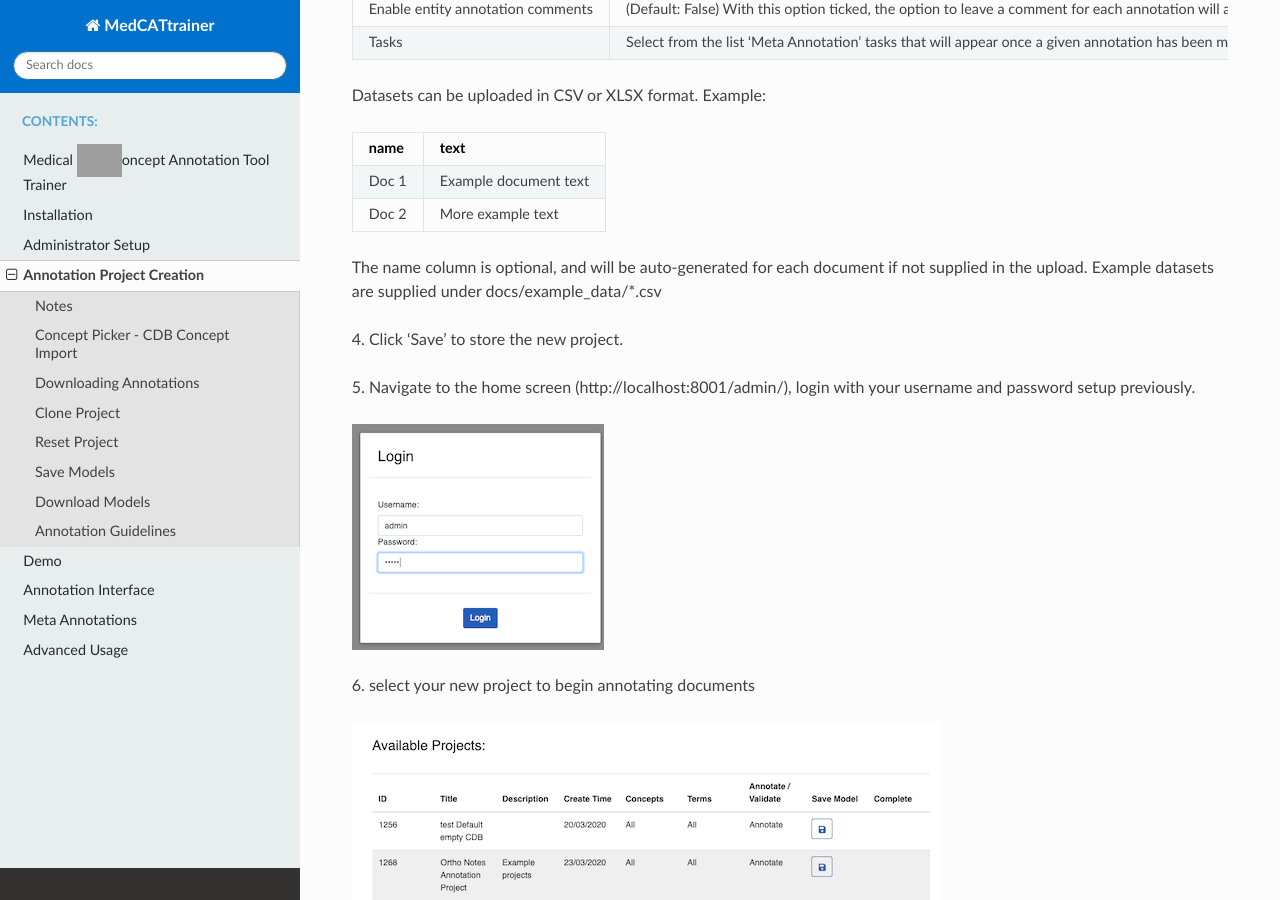
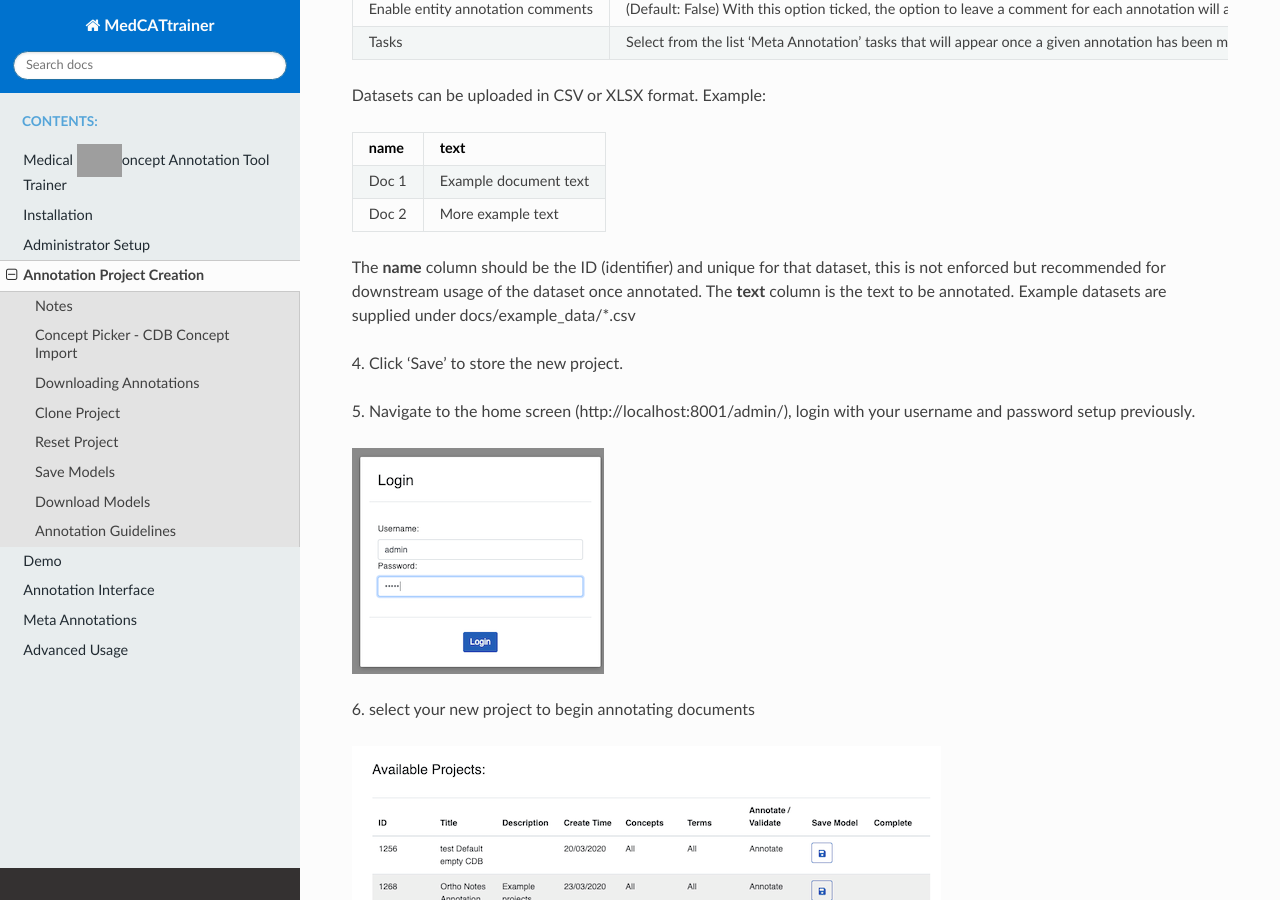
Before and after one commit to CogStack/MedCATtrainer, a Sphinx documentation site: the page built from docs/project_admin.md, in a window 1280 px wide and 900 px high, scrolled down 1772 px. Built offline with Sphinx 7.4.7 and the Read the Docs theme 2.0.0, drawn with Linux system fonts in a browser that asks for light colours; grey boxes are pictures that could not be loaded.

Commit message:
CU-29107bz: fix docs according to changes

```diff
--- a/docs/project_admin.md
+++ b/docs/project_admin.md
@@ -42,7 +42,8 @@
 | Doc 1 | Example document text  |
 | Doc 2 | More example text      |
 
-The name column is optional, and will be auto-generated for each document if not supplied in the upload.
+The **name** column should be the ID (identifier) and unique for that dataset, this is not enforced but recommended for
+downstream usage of the dataset once annotated. The **text** column is the text to be annotated.
 Example datasets are supplied under docs/example_data/*.csv
 
 4\. Click 'Save' to store the new project.
```
Also changed, not shown: 1 other file.
